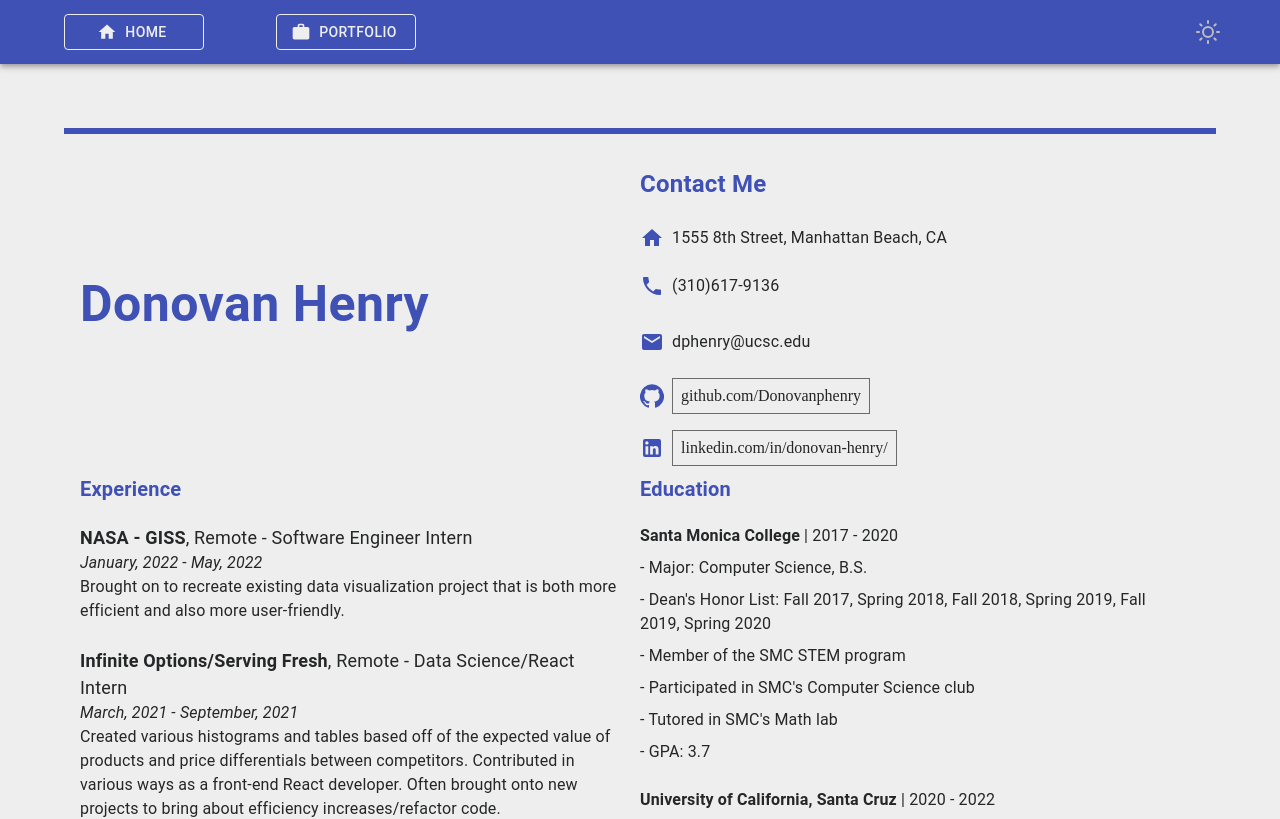
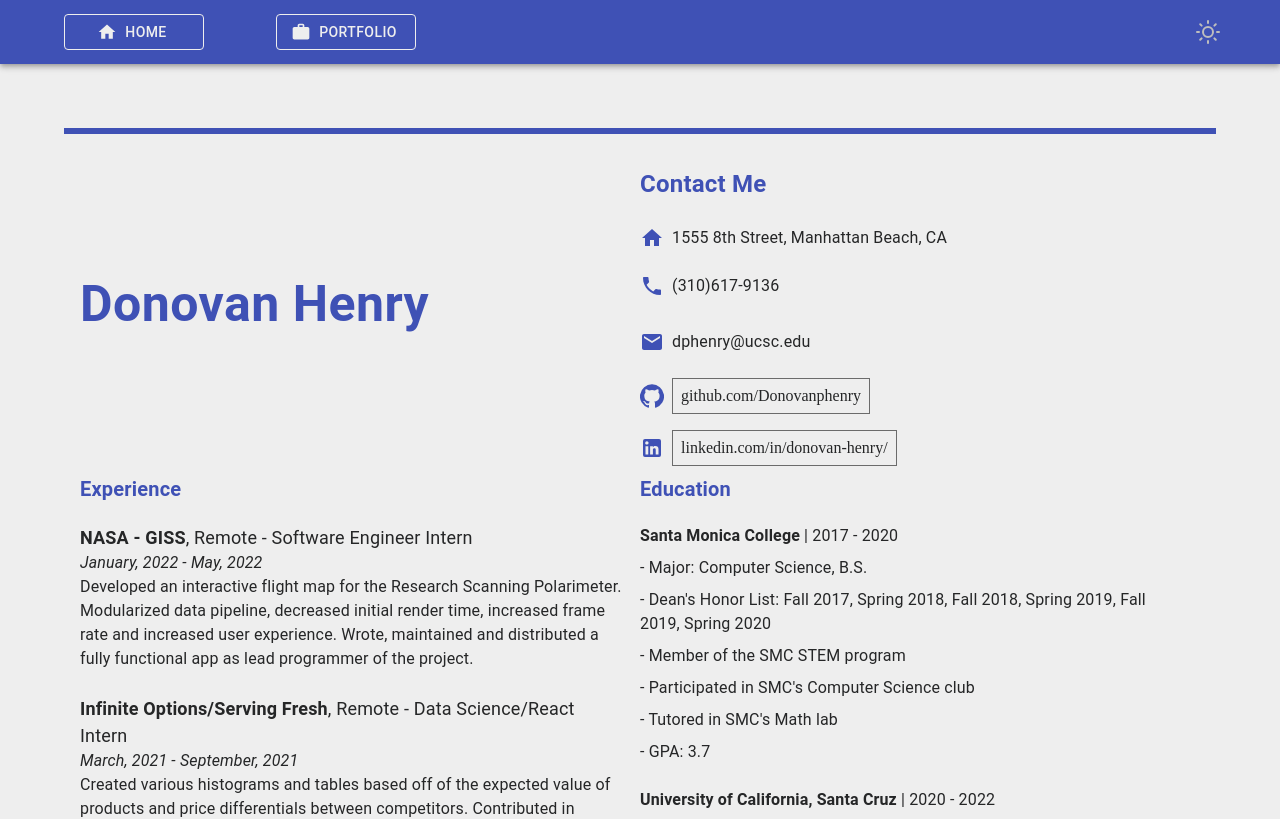
Before and after one commit to Donovanphenry/Donovanphenry, a React (Create React App) app: page /#/Resume in a window 1280 px wide. Shown: the top 819 px of the page. Built offline with nearby package versions, Linux system fonts and the light colour scheme.

Commit message:
Updated NASA description

```diff
--- a/src/Resume.js
+++ b/src/Resume.js
@@ -511,8 +511,9 @@ function Resume() {
       location: 'Remote',
       title: 'Software Engineer Intern',
       dates: 'January, 2022 - May, 2022',
-      description: 'Brought on to recreate existing data visualization project that is both more efficient ' +
-        'and also more user-friendly.'
+      description: 'Developed an interactive flight map for the Research Scanning Polarimeter. Modularized data ' +
+        'pipeline, decreased initial render time, increased frame rate and increased user experience. Wrote, maintained ' +
+        'and distributed a fully functional app as lead programmer of the project.'
     },
     {
       company: 'Infinite Options/Serving Fresh',
```
Also changed, not shown: 6 other files (tests, documents, lock files or other folders).
